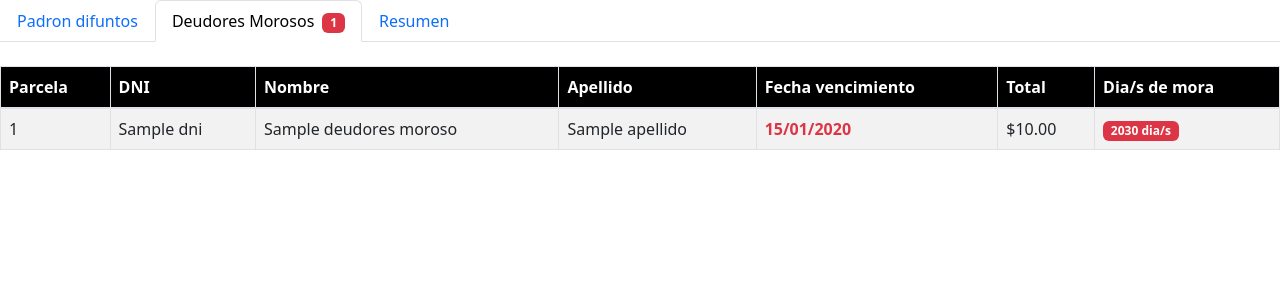
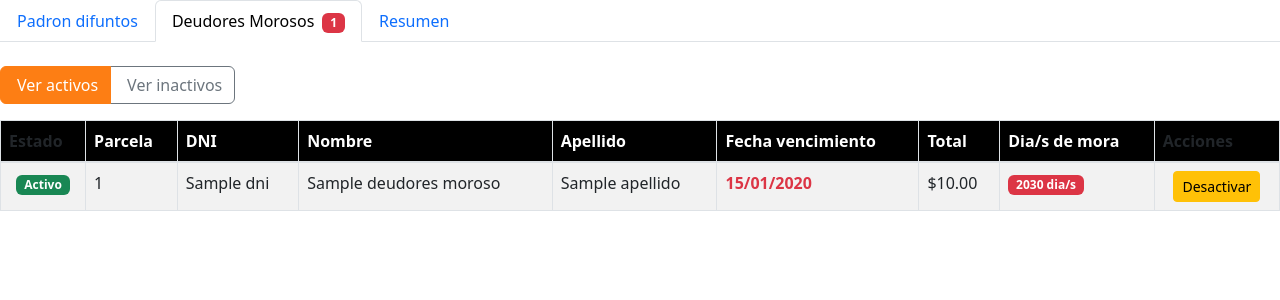
Before and after one commit to MSCB-Sistemas/cementerio, a PHP site: template mvc_cementerio/app/views/pages/estadisticas.php in a window 1280 px wide, after a click that opens the changed part. Shown: the top 300 px of the page. Run offline with PHP 8.4, Linux system fonts and the light colour scheme; the template is opened without the code that fills it: most values are stand-ins (such as "Sample title", 1, 10 or a date in 2020); some libraries are stand-ins or nearby versions.

Commit message:
agregue filtro para marcar activo o inactivo en el deudo moroso para saber si saldo o no su deuda.

```diff
--- a/mvc_cementerio/app/views/pages/estadisticas.php
+++ b/mvc_cementerio/app/views/pages/estadisticas.php
@@ -92,10 +92,22 @@ $filtrar = isset($_GET['filtrar']);
 
     <!-- Pestania para deudores morosos-->
     <div class="tab-pane fade" id="morosos" role="tabpanel">
+        <div class="d-flex justify-content-between align-items-center mb-3">
+            <div class="btn-group" role="group">
+                <button type="button" class="btn btn-outline-primary active" id="ver-activos">
+                    <i class="fas fa-toggle-on me-1"></i> Ver activos
+                </button>
+                <button type="button" class="btn btn-outline-secondary" id="ver_inactivos">
+                    <i class="fas fa-toggle-off me-1"></i> Ver inactivos
+                </button>
+            </div>
+        </div>
+
         <?php if (!empty($datos['deudores_morosos'])): ?>
-            <table class="table table-bordered table-striped">
+            <table class="table table-bordered table-striped" id="tabla-morosos">
                 <thead class="th a">
                     <tr>
+                        <th>Estado</th>
                         <th><?= generarOrdenLink('Parcela', 'Parcela', $datos) ?></th>
                         <th><?= generarOrdenLink('DNI', 'DNI', $datos) ?></th>
                         <th><?= generarOrdenLink('Nombre', 'Nombre', $datos) ?></th>
@@ -103,11 +115,17 @@ $filtrar = isset($_GET['filtrar']);
                         <th><?= generarOrdenLink('Fecha de vencimiento', 'Fecha vencimiento', $datos) ?></th>
                         <th><?= generarOrdenLink('Monto', 'Total', $datos) ?></th>
                         <th><?= generarOrdenLink('Dias de Mora', 'Dia/s de mora', $datos) ?></th>
+                        <th>Acciones</th>
                     </tr>
                 </thead>
                 <tbody>
-                    <?php foreach ($datos['deudores_morosos'] as $moroso): ?>
-                        <tr>
+                    <?php foreach ($datos['deudores_morosos'] as $index => $moroso):
+                        $estado = 'activo';
+                    ?>
+                        <tr class="fila-moroso" data-estado="<?= $estado ?>">
+                            <td class="text-center">
+                                <span class="badge estado-badge bg-success">Activo</span>
+                            </td>
                             <td><?= htmlspecialchars($moroso['id_parcela']) ?></td>
                             <td><?= htmlspecialchars($moroso['dni']) ?></td>
                             <td><?= htmlspecialchars($moroso['nombre']) ?></td>
@@ -118,6 +136,13 @@ $filtrar = isset($_GET['filtrar']);
                             <td>$<?= number_format($moroso['total'], 2) ?></td>
                             <td><?php $dias_mora = floor((time() - strtotime($moroso['fecha_vencimiento'])) / (60 * 60 * 24));
                                 echo '<span class="badge bg-danger">' . $dias_mora . ' dia/s</span>'; ?>
+                            </td>
+                            <td class="text-center">
+                                <button class="btn btn-sm btn-toggle-estado <?= $estado == 'activo' ? 'btn-warning' : 'btn-success' ?>"
+                                        data-id="<?= $index ?>"
+                                        data-estado-actual="<?= $estado ?>">
+                                    <i class="fas fa-toggle-off"></i> Desactivar
+                                </button>
                             </td>
                         </tr>
                     <?php endforeach; ?>
@@ -188,4 +213,83 @@ document.addEventListener('DOMContentLoaded', function() {
         });
     });
 });
+
+const botonesEstado = document.querySelectorAll('.btn-toggle-estado');
+botonesEstado.forEach(boton => {
+    boton.addEventListener('click', function() {
+        const idDeuda = this.getAttribute('data-id');
+        const estadoActual = this.getAttribute('data-estado-actual');
+        const nuevoEstado = estadoActual === 'activo' ? 'inactivo' : 'activo';
+
+        // Aca va un ajax.
+        console.log('Cambiando estado de deuda ${idDeuda} de ${estadoActual} a ${nuevoEstado}');
+
+        setTimeout(() => {
+            this.setAttribute('data-estado-actual', nuevoEstado);
+
+            const fila = this.closest('.fila-moroso');
+
+            if (nuevoEstado === 'activo') {
+                this.classList.remove('btn-success');
+                this.classList.add('btn-warning');
+                this.innerHTML = '<i class="fas fa-toggle-off"></i> Desactivar';
+
+                const badge = fila.querySelector('.estado-badge');
+                badge.classList.remove('bg-secondary');
+                badge.classList.add('bg-success');
+                badge.textContent = 'Activo';
+
+                fila.setAttribute('data-estado', 'activo');
+
+                if (document.getElementById('ver-activos').classList.contains('active')) {
+                    fila.style.display = '';
+                }
+
+            } else {
+                this.classList.remove('btn-warning');
+                this.classList.add('btn-success');
+                this.innerHTML = '<i class="fas fa-toggle-off"></i> Activar';
+
+                const badge = fila.querySelector('.estado-badge');
+                badge.classList.remove('bg-success');
+                badge.classList.add('bg-secondary');
+                badge.textContent = 'Inactivo';
+
+                fila.setAttribute('data-estado', 'inactivo');
+
+                if (document.getElementById('ver-activos').classList.contains('active')) {
+                    fila.style.display = 'none';
+                }
+            }
+
+            alert("Deuda ${nuevoEstado === 'activo' ? 'activada' : 'desactivada'} correctamente");
+        }, 300);
+    });
+});
+
+document.getElementById('ver-activos').addEventListener('click', function() {
+    this.classList.add('active');
+    document.getElementById('ver-inactivos').classList.remove('active');
+
+    document.querySelectorAll('.fila-moroso').forEach(fila => {
+        if (fila.getAttribute('data-estado') === 'activo') {
+            fila.style.display = '';
+        } else {
+            fila.style.display = 'none';
+        }
+    });
+});
+
+document.getElementById('ver-inactivos').addEventListener('click', function() {
+    this.classList.add('active');
+    document.getElementById('ver-activos').classList.remove('active');
+
+    document.querySelectorAll('.fila-moroso').forEach(fila => {
+        if (fila.getAttribute('data-estado') === 'inactivo') {
+            fila.style.display = '';
+        } else {
+            fila.style.display = 'none';
+        }
+    });
+});
 </script>
```
Lines whose indentation alone changed are shown as unchanged.
